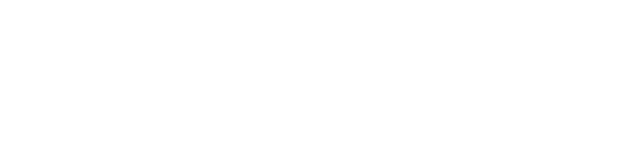
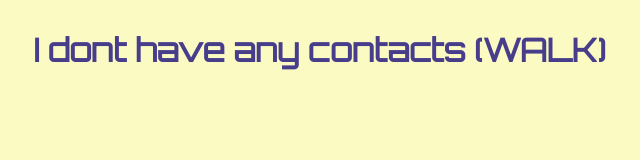
Before and after one commit to TAmzid2872/IHSB-BOOTCAMP-PROJECT, a plain HTML site: page contact.html in a window 1280 px wide. Shown: the whole page, without its empty margins (7-647 px from the left). Drawn offline with Linux system fonts and the light colour scheme.

Commit message:
8th version idk what i added or changed tbh

```diff
--- a/contact.html
+++ b/contact.html
@@ -4,8 +4,10 @@
     <meta charset="UTF-8">
     <meta name="viewport" content="width=device-width, initial-scale=1.0">
     <title>Document</title>
+    <link rel="stylesheet" href="styles.css">
+    <link href='https://fonts.googleapis.com/css?family=Orbitron' rel='stylesheet'>
 </head>
 <body>
-
+    <h1 style="font-size: xx-large;">I dont have any contacts (WALK)</h1>
 </body>
 </html>
```
